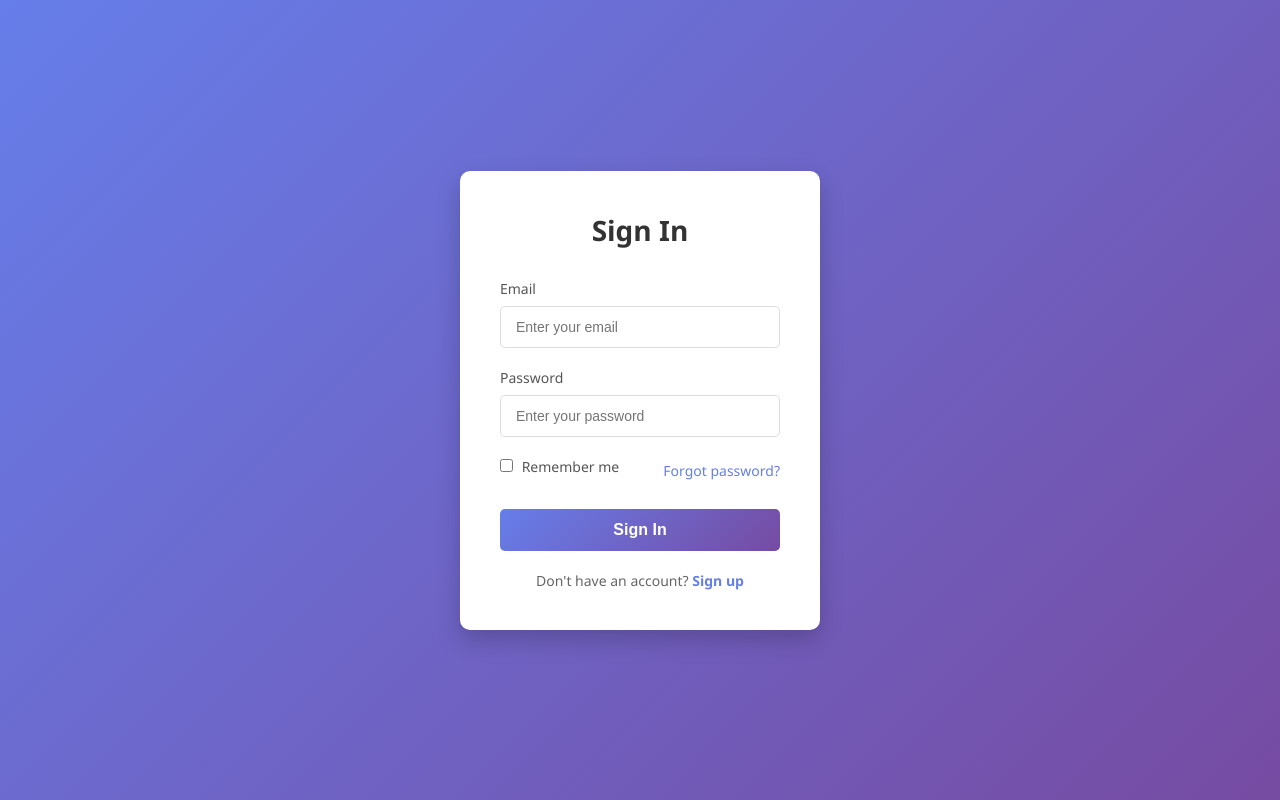
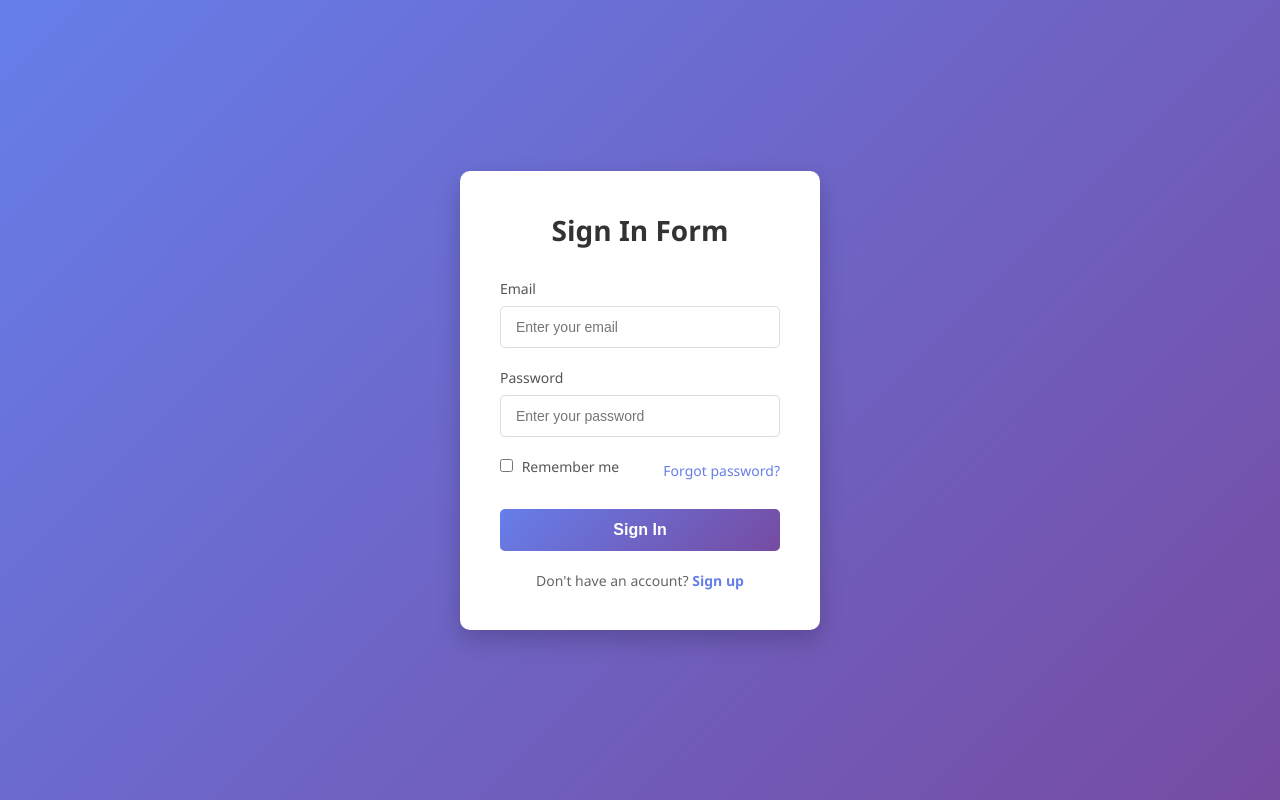
Before and after one commit to Vidhyavalli/signin, a plain HTML site: page index.html in a window 1280 px wide. Drawn offline with Linux system fonts and the light colour scheme.

Commit message:
somechanges

```diff
--- a/index.html
+++ b/index.html
@@ -10,7 +10,7 @@
 <body>
     <div class="container">
         <div class="form-container">
-            <h1>Sign In</h1>
+            <h1>Sign In Form</h1>
             <form id="signInForm">
                 <div class="form-group">
                     <label for="email">Email</label>
```
